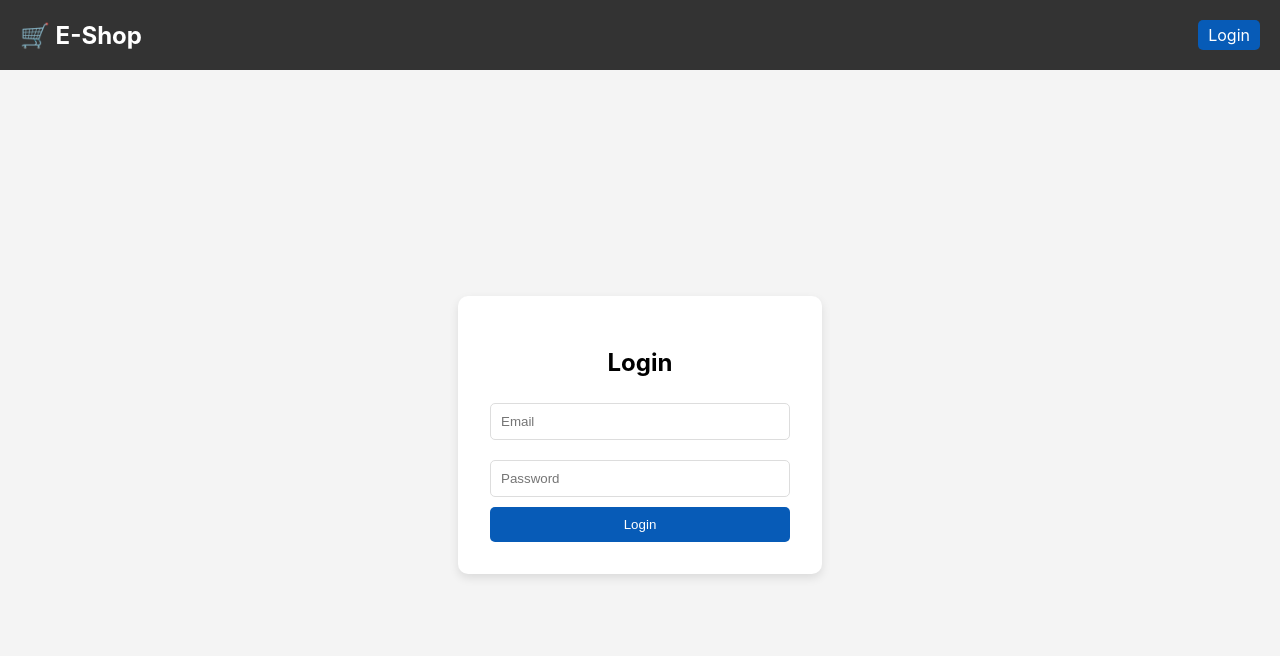
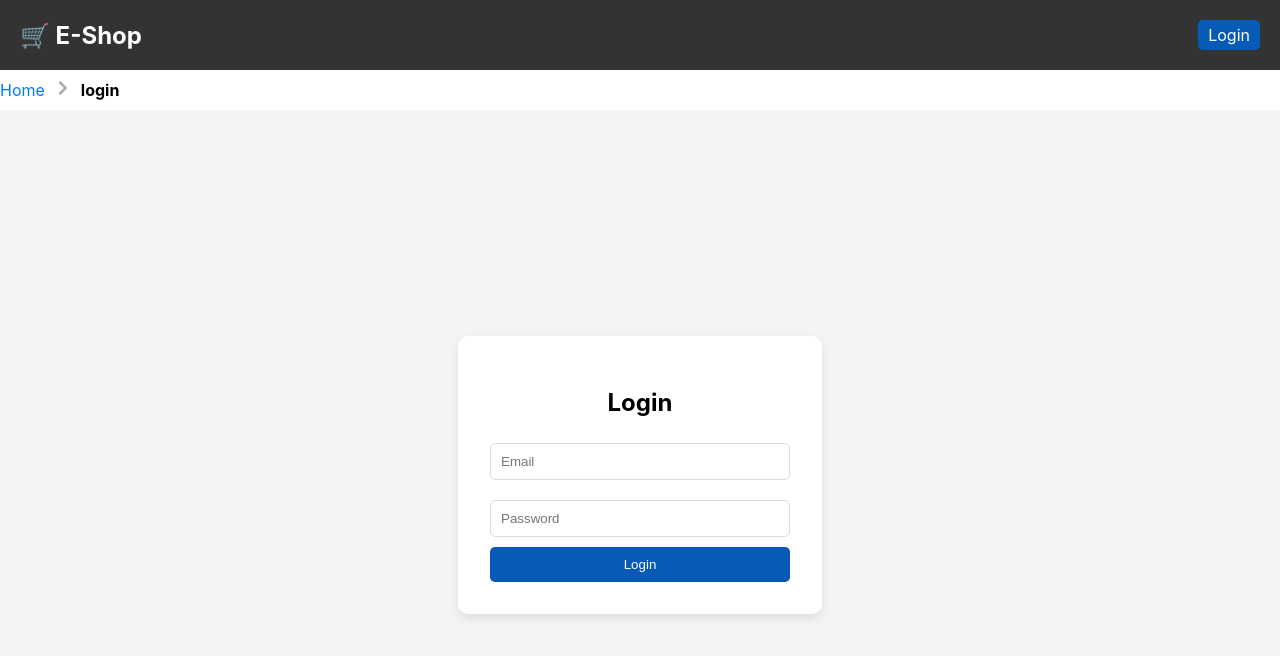
Before and after one commit to bharath-kumar-yelligari/mern-ecommerce, a React (Create React App) app in the folder frontend/: page /login in a window 1280 px wide. Shown: the top 656 px of the page. Built offline with nearby package versions, Linux system fonts and the light colour scheme; no server answers.

Commit message:
route changes

```diff
--- a/frontend/package.json
+++ b/frontend/package.json
@@ -3,6 +3,8 @@
   "version": "0.1.0",
   "private": true,
   "dependencies": {
+    "@fortawesome/free-solid-svg-icons": "^6.7.2",
+    "@fortawesome/react-fontawesome": "^0.2.2",
     "@reduxjs/toolkit": "^2.6.1",
     "@testing-library/dom": "^10.4.0",
     "@testing-library/jest-dom": "^6.6.3",
--- a/frontend/src/App.js
+++ b/frontend/src/App.js
@@ -10,17 +10,19 @@ import CartPage from "./components/CartPage";
 import OrdersPage from "./components/OrdersPage";
 import AddressList from "./components/AddressList";
 import NotFound from "./components/NotFound";
+import Breadcrumbs from "./utils/BreadCrumbs";
 
 function App() {
 
   return (
     <Router>
       <Header />
+      <Breadcrumbs />
       <Routes>
         {/* Default Route - Redirect to Home */}
-        <Route path="/" element={<ProtectedRoute><Navigate to="/home" /> </ProtectedRoute>} />
+        {/* <Route path="/" element={<ProtectedRoute><Navigate to="/home" /> </ProtectedRoute>} /> */}
 
-        <Route path="/home" element={<ProtectedRoute><Dashboard /></ProtectedRoute>} />
+        <Route path="/" element={<ProtectedRoute><Dashboard /></ProtectedRoute>} />
         <Route path="/login" element={<Login />} />
         <Route exact path='/product/:id' element={<ProtectedRoute><ProductDetails /></ProtectedRoute>} />
         <Route path="/cart" element={<ProtectedRoute><CartPage /></ProtectedRoute>} />
--- a/frontend/src/components/Footer.js
+++ b/frontend/src/components/Footer.js
@@ -15,10 +15,10 @@ const Footer = () => {
           <div className="quick-links">
             <h3 >Quick Links</h3>
             <ul className="links-div">
-              <li><a href="/products" >Products</a></li>
+              <li><a href="/" >Products</a></li>
               <li><a href="/cart" >Cart</a></li>
               <li><a href="/orders" >Orders</a></li>
-              <li><a href="/contact" >Contact Us</a></li>
+              <li><a >Contact Us</a></li>
             </ul>
           </div>
 
--- a/frontend/src/components/Header.js
+++ b/frontend/src/components/Header.js
@@ -63,7 +63,7 @@ const Header = ({ onLogout }) => {
   return (
     <header className="header">
       <div className="logo">
-        <Link to="/home">🛒 E-Shop</Link>
+        <Link to="/">🛒 E-Shop</Link>
       </div>
 
       {/* Hamburger Icon for Mobile */}
--- a/frontend/src/components/NotFound.js
+++ b/frontend/src/components/NotFound.js
@@ -5,7 +5,7 @@ const NotFound = () => {
     <div style={styles.container}>
       <h1 style={styles.heading}>404</h1>
       <p style={styles.message}>Oops! The page you're looking for doesn't exist.</p>
-      <Link to="/home" style={styles.button}>Go Back Home</Link>
+      <Link to="/" style={styles.button}>Go Back Home</Link>
     </div>
   );
 };
--- a/frontend/src/sagas/authSaga.js
+++ b/frontend/src/sagas/authSaga.js
@@ -12,7 +12,7 @@ function* loginUser(action) {
         localStorage.setItem("user", response.data.name);
         localStorage.setItem("token", response.data.token);
         yield put(fetchProductsRequest()); // Fetch products after login
-        action.payload.navigate("/home");
+        action.payload.navigate("/");
     } catch (error) {
         yield put(loginFailure(error.response?.data?.error || "Login failed"));
     }
--- /dev/null
+++ b/frontend/src/utils/BreadCrumbs.js
@@ -0,0 +1,37 @@
+import { Link, useLocation } from "react-router-dom";
+import { FaChevronRight } from "react-icons/fa";
+
+const Breadcrumbs = () => {
+  const location = useLocation();
+  const pathnames = location.pathname.split("/").filter((x) => x);
+
+  return (
+    <nav style={styles.breadcrumbs}>
+      <Link to="/" style={styles.link}>Home</Link>
+      {pathnames.map((name, index) => {
+        const routeTo = `/${pathnames.slice(0, index + 1).join("/")}`;
+        const isLast = index === pathnames.length - 1;
+
+        return (
+          <span key={routeTo}>
+            <FaChevronRight style={styles.icon} />
+            {isLast ? (
+              <span style={styles.active}>{decodeURIComponent(name)}</span>
+            ) : (
+              <Link to={routeTo} style={styles.link}>{decodeURIComponent(name)}</Link>
+            )}
+          </span>
+        );
+      })}
+    </nav>
+  );
+};
+
+const styles = {
+  breadcrumbs: { padding: "10px 0", fontSize: "16px", display: "flex", alignItems: "center" },
+  link: { textDecoration: "none", color: "#007bff", marginRight: "10px" },
+  active: { fontWeight: "bold", color: "#000", marginRight: "10px" },
+  icon: { marginRight: "10px", color: "#aaa" },
+};
+
+export default Breadcrumbs;
```
